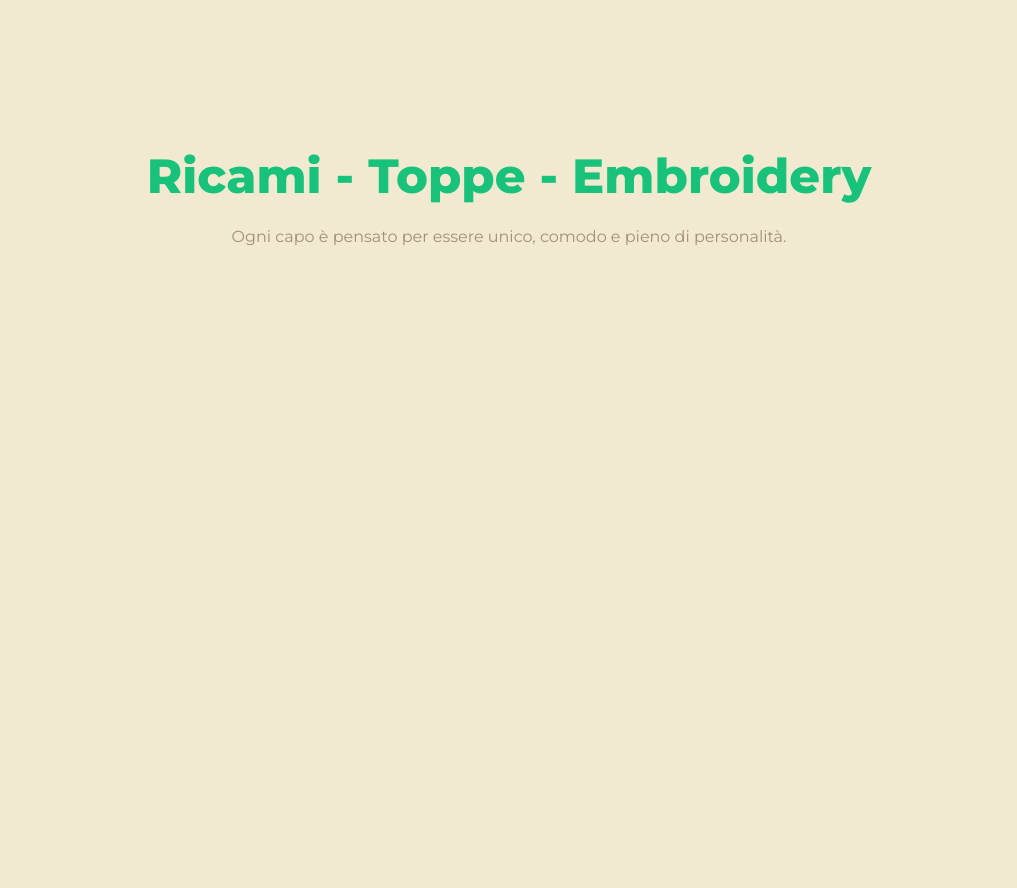
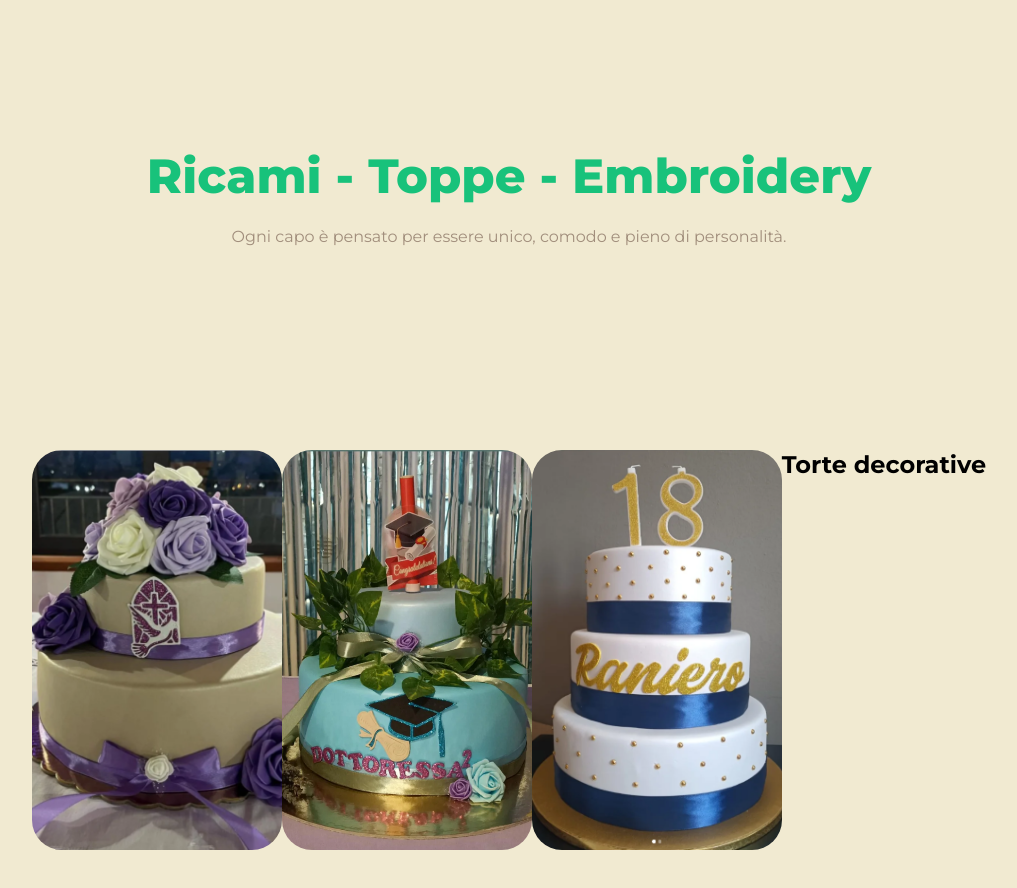
Before and after one commit to gabriele22sc/mafrarts-css-html-, a plain HTML site: page index.html in a window 1280 px wide. Shown: the part 5424-6312 px from the top of the page, without its empty margins (131-1148 px from the left). Before the commit the page ends 5674 px from the top, so only its background shows below. Drawn offline with Linux system fonts and the light colour scheme.

Commit message:
section torte-personalizzate iniziata

```diff
--- a/index.html
+++ b/index.html
@@ -115,6 +115,8 @@
         </div>
     </section>
 
+
+    <!-- VESTITI RICAMATI -->
     <div id="vestiti-ricamati">
         <div class="product1">
             <h1>Vestiti ricamati a mano</h1>
@@ -130,5 +132,25 @@
     </div>
 
 
+    <!-- TORTE PERSONALIZZATE -->
+    <section id="torte-personalizzate">
+        <div class="container-torte">
+            <div class="card-torte" id="t-1">
+
+            </div>
+
+            <div class="card-torte" id="t-2">
+
+            </div>
+
+            <div class="card-torte" id="t-3">
+
+            </div>
+
+            <h1>Torte decorative</h1>
+        </div>
+
+    </section>
+
 </body>
 </html>
--- a/style.css
+++ b/style.css
@@ -228,10 +228,9 @@ section[id] {
 }
 
 
-    /*     CREATIONS     */
+/*------ CREATIONS LAYOUT ------*/
 
 
-/*------ CREATIONS LAYOUT ------*/
 #creazioni {
     display: flex;
     flex-direction: column;
@@ -336,11 +335,10 @@ section[id] {
 }
 .link-arrow span {
   display: inline-block;
-  font-family: system-ui, -apple-system, sans-serif; /* Font pulito per simboli */
-  transition: transform 0.2s ease; /* Rende il movimento fluido */
+  font-family: system-ui, -apple-system, sans-serif;
+  transition: transform 0.2s ease;
 }
 
-/* Effetto al passaggio del mouse: la freccia si sposta a destra */
 .link-arrow:hover span {
     color: var(--second);
   transform: translateX(4px);
@@ -349,10 +347,9 @@ section[id] {
 
 
 
+/*------ CAPI PERSONALIZZATI ------*/
 
 
-
-/*------ CAPI PERSONALIZZATI ------*/
 .product1 {
     width: 100%;
     display: flex;
@@ -440,9 +437,47 @@ section[id] {
 }
 
 
+/*------ TORTE PERSONALIZZATE ------*/
 
+#torte-personalizzate {
+    align-items: center;
+    justify-content: center;
+}
 
+.container-torte {
+    display: flex;
+    flex-direction: row;
+}
 
+.container-torte .card-torte {
+    height: 400px;
+    width: 250px;
+    border-radius: 30px;
+    background-color: var(--sabbia);
+    transition: transform 1s;
+}
+
+.card-torte#t-1 {
+    background-image: url(./img/torte-decorative/torta-cresima.png);
+    background-repeat: no-repeat;
+    background-size: cover;
+    background-position: center;
+}
+.card-torte#t-2 {
+    background-image: url(./img/torte-decorative/torta-dottoressa.png);
+    background-repeat: no-repeat;
+    background-size: cover;
+    background-position: center;
+}
+.card-torte#t-3 {
+    background-image: url(./img/torte-decorative/torta-raniero.png);
+    background-repeat: no-repeat;
+    background-size: cover;
+    background-position: center;
+}
+.card-torte#t-1:hover, .card-torte#t-2:hover, .card-torte#t-3:hover {
+    transform: scale(1.1);
+}
  /* CAROSELLO */
 
 /* CARD AUTO SCROLLER */
```
Also changed, not shown: img/portachiave/portachiavi1.png (added), img/portachiave/portachiavi2.png (added), img/torte-decorative/torta-cresima.png (added), img/torte-decorative/torta-dottoressa.png (added), img/torte-decorative/torta-raniero.png (added).
